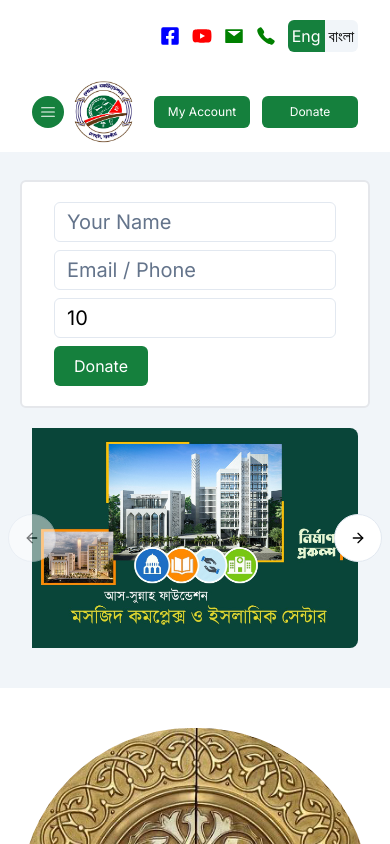
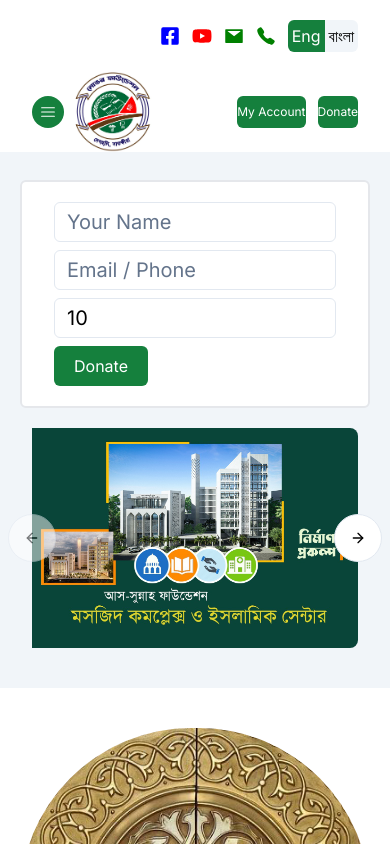
Before and after one commit to ibrahimk4111/non-gor-foundation, a Next.js app: page / in a window 390 px wide. Shown: the top 844 px of the page. Built offline with nearby package versions, Linux system fonts and the light colour scheme.

Commit message:
container changes

```diff
--- a/components/header/headerComponents/MiddleBar.tsx
+++ b/components/header/headerComponents/MiddleBar.tsx
@@ -6,7 +6,7 @@ import Link from "next/link";
 import DrawerNavBar from "../drawerNavBar/DrawerNavBar";
 
 const MiddleBar = () => {
-  const activeBtnClasses = " text-center md:w-36 w-24 text-xs md:text-base md:py-3 py-2 md:px-5 text-white bg-green-700 rounded-md ";
+  const activeBtnClasses = " text-center w-auto text-xs md:text-base md:py-3 py-2 md:px-5 text-white bg-green-700 rounded-md ";
 
   return (
     <div className=" bg-white lg:pb-10 ">
--- a/tailwind.config.ts
+++ b/tailwind.config.ts
@@ -14,7 +14,10 @@ const config = {
       center: true,
       padding: "2rem",
       screens: {
-        "2xl": "1400px",
+        sm: "100%",
+        md: "80%",
+        lg: "1024px",
+        xxl: "1280px",
       },
     },
     extend: {
```
